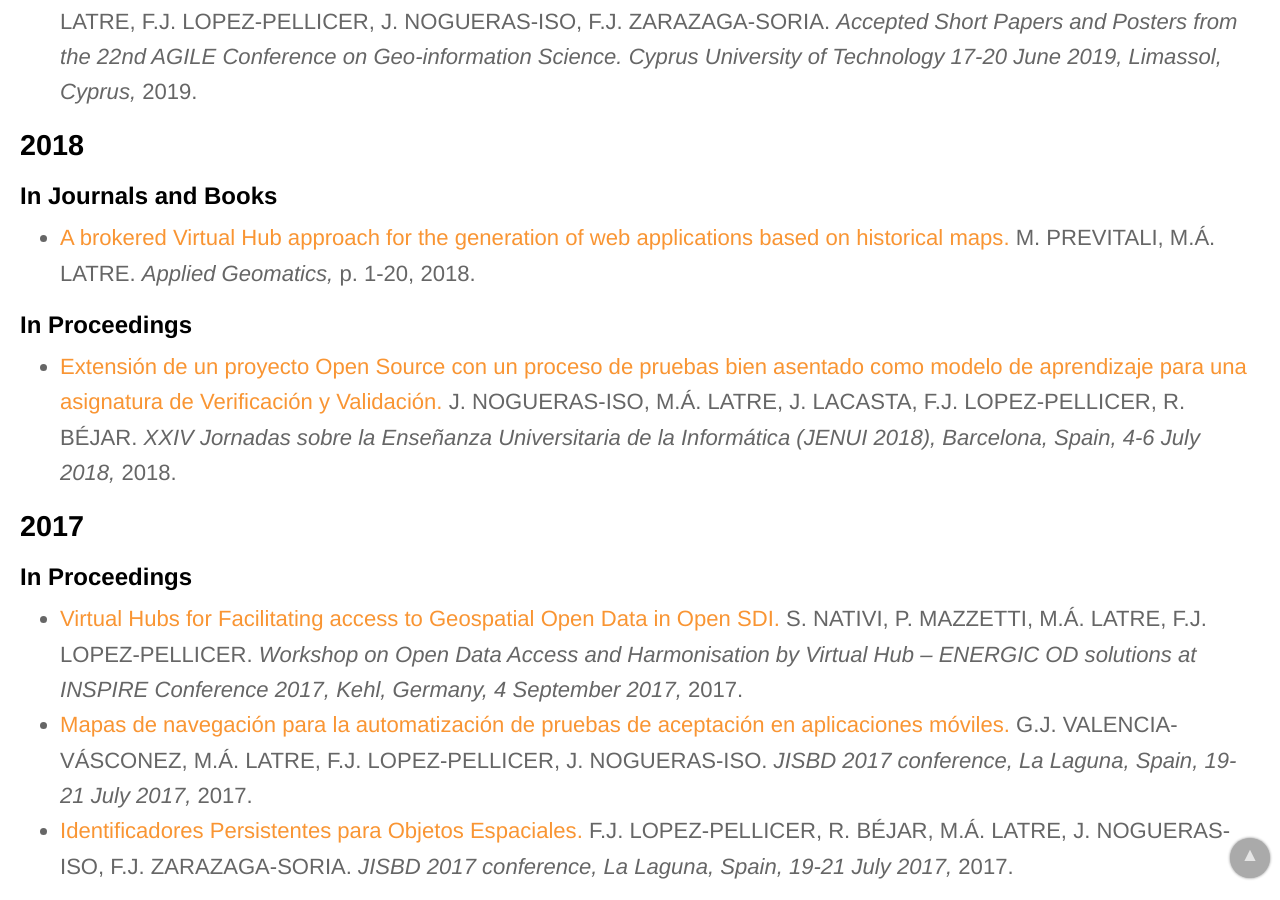
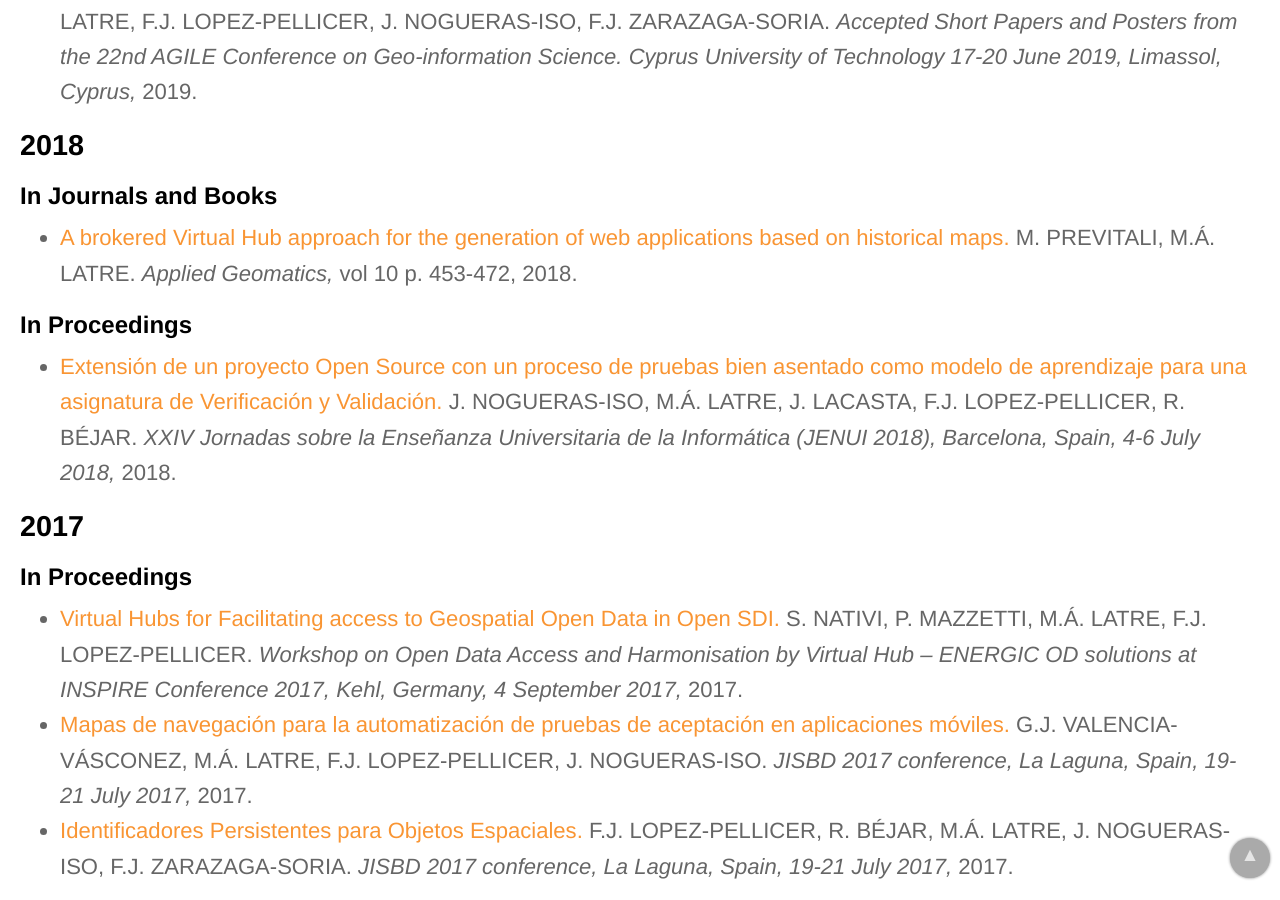
Before and after one commit to IAAA-Lab/IAAA-Lab.github.io, a Jekyll site: the page built from _staff/latre.md, in a window 1280 px wide and 900 px high, scrolled down 1752 px. Built offline with Jekyll 4.4.1, drawn with Linux system fonts in a browser that asks for light colours.

Commit message:
Update papers.yml

```diff
--- a/_data/papers.yml
+++ b/_data/papers.yml
@@ -1,12 +1,6 @@
 # Importante: dentro de este fichero los artículos tienen que estar ordenados por año
 # (los más recientes primero) y dentro de cada año primero van los libros, luego los
 # artículos de revista y capítulos de libro y finalmente los artículos de congresos
-# -------------------
-- title: "The role of Dublin Core in the publication of Open Geospatial Data"
-  url: https://www.dublincore.org/conferences/2021/presentations/the_role_of_dublin_core_in_the_publication_of_open_geospatial_data/
-  authors: J. NOGUERAS-ISO
-  publication_conference: "DCMI Virtual 2021, Online, 4-15 October 2021"
-  year: 2021
 # -------------------
 - title: "An Analysis of Existing Production Frameworks for Statistical and Geographic Information: Synergies, Gaps and Integration"
   url: https://doi.org/10.3390/ijgi10060374
@@ -60,6 +54,12 @@
   authors: S. BALDASSARRI, F.J. ZARAZAGA-SORIA, P. ÁLVAREZ
   publication: "GeoConnexion International Magazine (https://www.geoconnexion.com/publications)"
   publication_detail: "January/February 2021, Volume 20 - Issue 1. Dissemination paper"
+  year: 2021
+# -------------------
+- title: "The role of Dublin Core in the publication of Open Geospatial Data"
+  url: https://www.dublincore.org/conferences/2021/presentations/the_role_of_dublin_core_in_the_publication_of_open_geospatial_data/
+  authors: J. NOGUERAS-ISO
+  publication_conference: "DCMI Virtual 2021, Online, 4-15 October 2021"
   year: 2021
 # -------------------
 - title: "Mobile music recommendations for runners based on location and emotions: The DJ-Running system"
@@ -202,7 +202,7 @@
   url: https://doi.org/10.1007/s12518-018-0235-1
   authors: M. PREVITALI, M.Á. LATRE
   publication: "Applied Geomatics"
-  publication_detail: "p. 1-20"
+  publication_detail: "vol 10 p. 453-472"
   year: 2018
   doi: 10.1007/s12518-018-0235-1
 # -------------------
```
